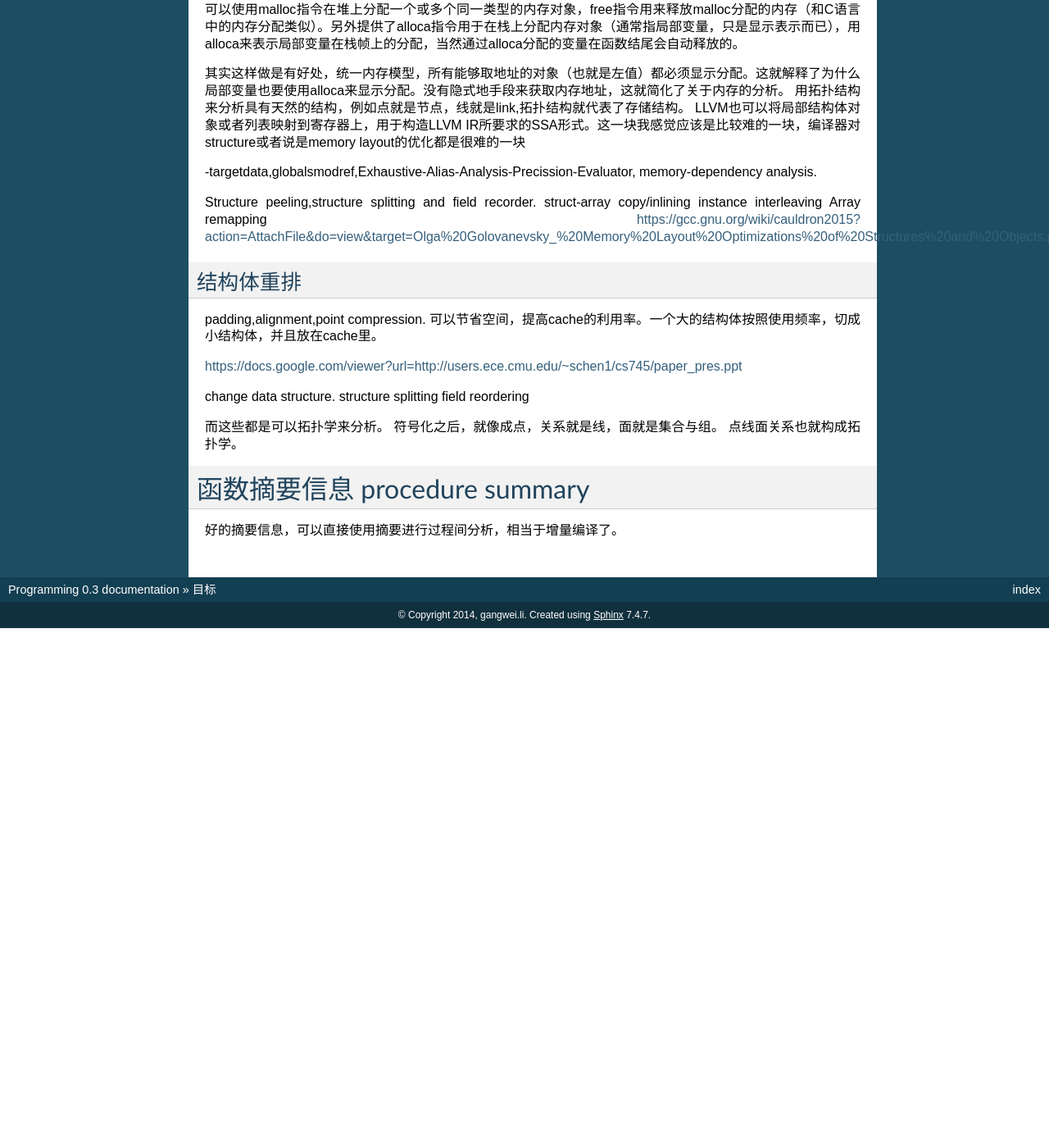
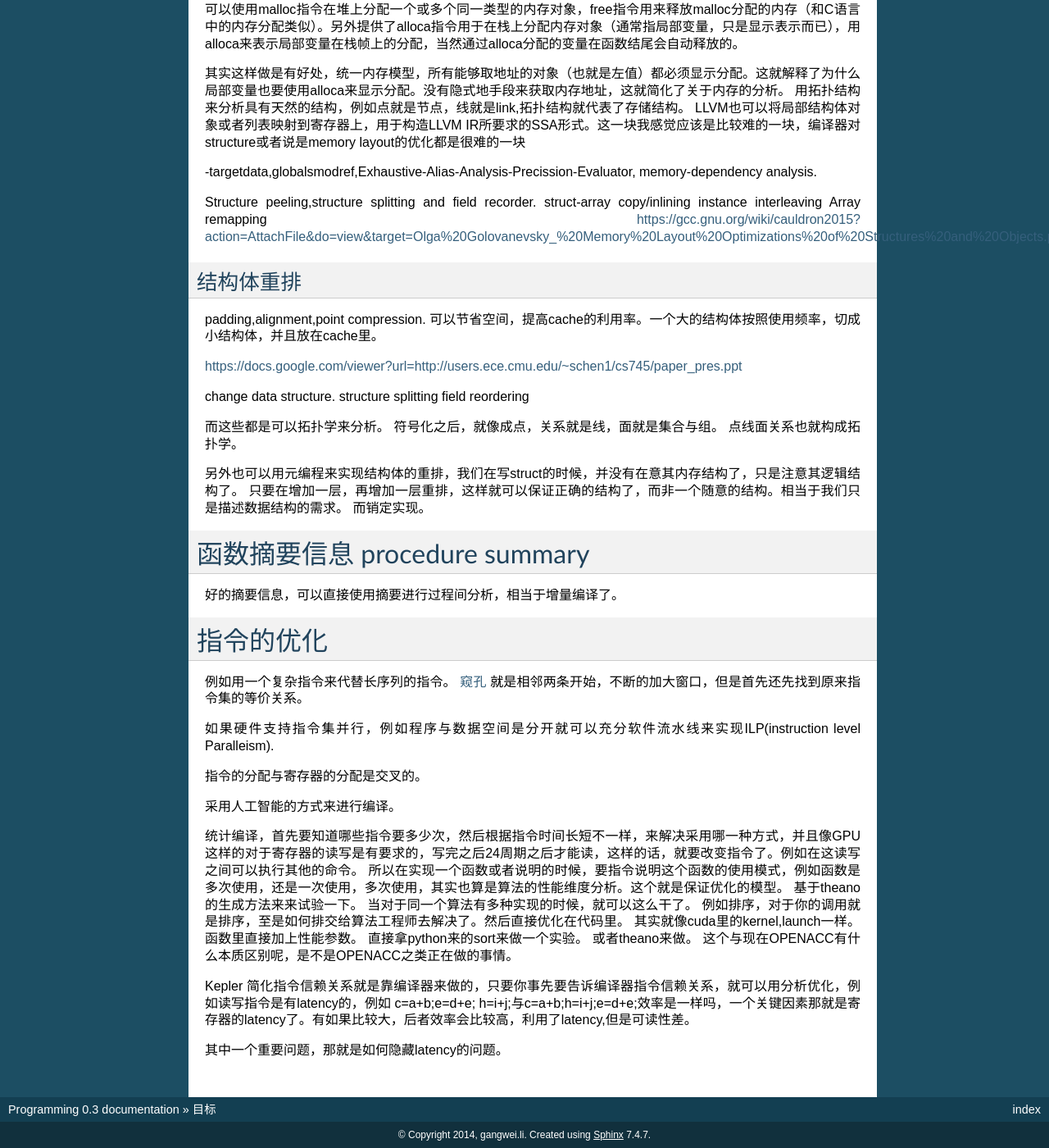
Before and after one commit to gwli/Programming, a Sphinx documentation site: the page built from source/content/Stage_3/LLVM/LLVMStudy.rst, in a window 1280 px wide and 1400 px high, scrolled down 7946 px. Shown: the whole window at 82% size. Built offline with Sphinx 7.4.7, drawn with Linux system fonts in a browser that asks for light colours; before the commit the page ends 8712 px from its top, so only the background shows below that.

Commit message:
指令的优化

```diff
--- a/source/content/Stage_3/LLVM/LLVMStudy.rst
+++ b/source/content/Stage_3/LLVM/LLVMStudy.rst
@@ -468,7 +468,42 @@ field reordering
 
 而这些都是可以拓扑学来分析。 符号化之后，就像成点，关系就是线，面就是集合与组。 点线面关系也就构成拓扑学。
 
+
+另外也可以用元编程来实现结构体的重排，我们在写struct的时候，并没有在意其内存结构了，只是注意其逻辑结构了。
+只要在增加一层，再增加一层重排，这样就可以保证正确的结构了，而非一个随意的结构。相当于我们只是描述数据结构的需求。
+而销定实现。
+
 函数摘要信息 procedure summary
 ==============================
 
 好的摘要信息，可以直接使用摘要进行过程间分析，相当于增量编译了。
+
+
+
+指令的优化
+==========
+
+例如用一个复杂指令来代替长序列的指令。 `窥孔 <http://blog.csdn.net/wuhui_gdnt/article/details/51751161>`_
+就是相邻两条开始，不断的加大窗口，但是首先还先找到原来指令集的等价关系。
+
+如果硬件支持指令集并行，例如程序与数据空间是分开就可以充分软件流水线来实现ILP(instruction level Paralleism).
+
+指令的分配与寄存器的分配是交叉的。
+
+
+采用人工智能的方式来进行编译。
+
+统计编译，首先要知道哪些指令要多少次，然后根据指令时间长短不一样，来解决采用哪一种方式，并且像GPU这样的对于寄存器的读写是有要求的，写完之后24周期之后才能读，这样的话，就要改变指令了。例如在这读写之间可以执行其他的命令。
+所以在实现一个函数或者说明的时候，要指令说明这个函数的使用模式，例如函数是多次使用，还是一次使用，多次使用，其实也算是算法的性能维度分析。这个就是保证优化的模型。
+基于theano的生成方法来来试验一下。
+当对于同一个算法有多种实现的时候，就可以这么干了。
+例如排序，对于你的调用就是排序，至是如何排交给算法工程师去解决了。然后直接优化在代码里。
+其实就像cuda里的kernel,launch一样。函数里直接加上性能参数。
+直接拿python来的sort来做一个实验。
+或者theano来做。
+这个与现在OPENACC有什么本质区别呢，是不是OPENACC之类正在做的事情。
+
+Kepler 简化指令信赖关系就是靠编译器来做的，只要你事先要告诉编译器指令信赖关系，就可以用分析优化，例如读写指令是有latency的，例如
+c=a+b;e=d+e; h=i+j;与c=a+b;h=i+j;e=d+e;效率是一样吗，一个关键因素那就是寄存器的latency了。有如果比较大，后者效率会比较高，利用了latency,但是可读性差。
+
+其中一个重要问题，那就是如何隐藏latency的问题。
```
